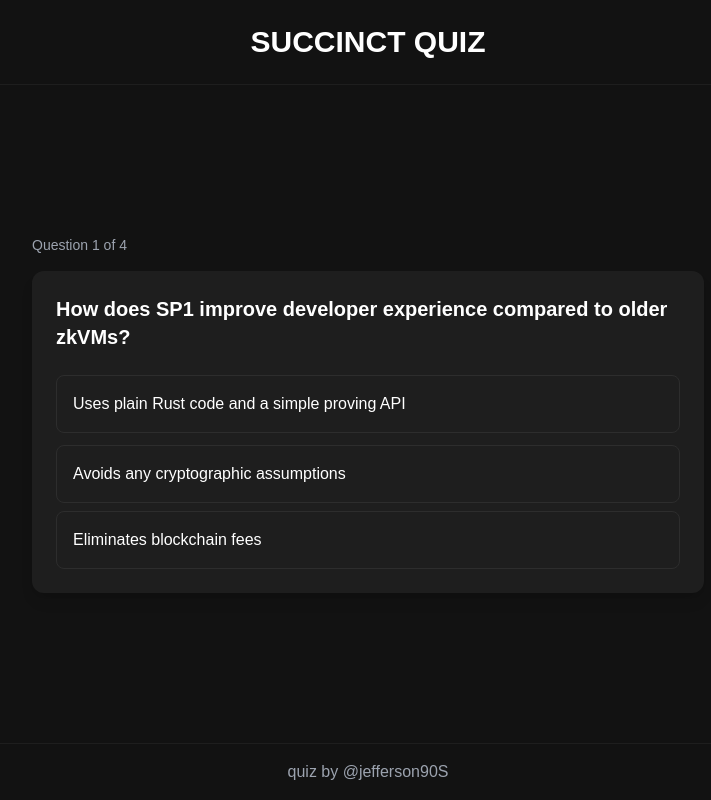
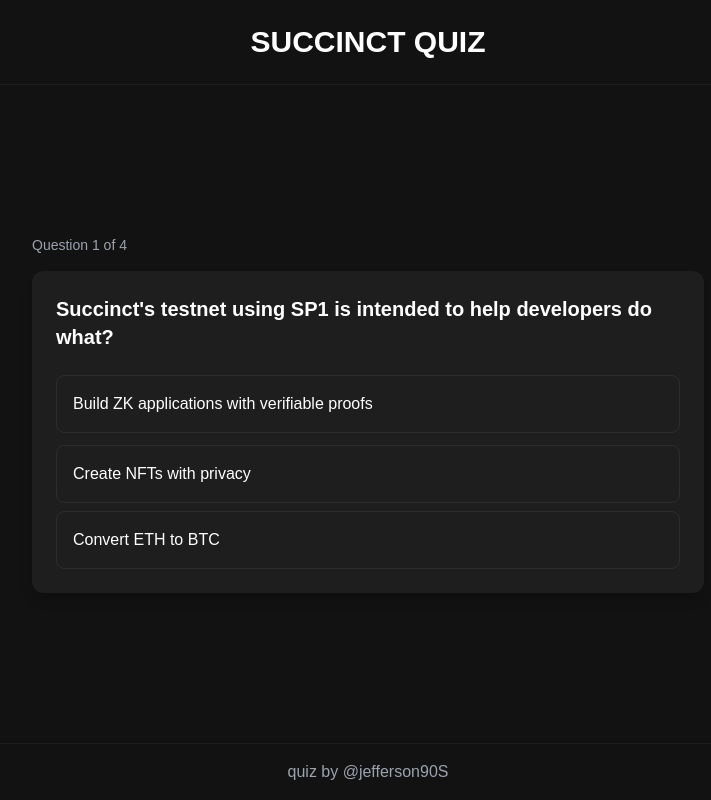
Before and after one commit to hisure2/Succinct-unofficial-Quiz-game, a Next.js app: page / in a window 1280 px wide. Shown: the whole page, without its empty margins (272-983 px from the left). Built offline with nearby package versions, Linux system fonts and the light colour scheme.

Commit message:
changed 05052025

```diff
--- a/data/questions.ts
+++ b/data/questions.ts
@@ -2,23 +2,23 @@ import type { Question } from "@/types/quiz"
 
 export const questions: Question[] = [
   {
-    text: "How does SP1 improve developer experience compared to older zkVMs?",
-    options: ["Uses plain Rust code and a simple proving API", "Avoids any cryptographic assumptions", "Eliminates blockchain fees"],
-    correctAnswer: "Uses plain Rust code and a simple proving API",
+    text: "Succinct's testnet using SP1 is intended to help developers do what?",
+    options: [" Build ZK applications with verifiable proofs", "Create NFTs with privacy", "Convert ETH to BTC"],
+    correctAnswer: " Build ZK applications with verifiable proofs",
   },
   {
-    text: "Which environment does SP1 aim to be compatible with for universal proving?",
-    options: ["Ethereum only", "Celestia only", "Any verifiable backend (Ethereum, Celestia, etc.)"],
-    correctAnswer: "Any verifiable backend (Ethereum, Celestia, etc.)",
+    text: "What role does the prover play in SP1?",
+    options: [" Generates a proof for program execution", "Publishes blocks to the blockchain", "Compiles the smart contract"],
+    correctAnswer: "Generates a proof for program execution",
   },
   {
-    text: "Why is Succinct’s testnet important for developers?",
-    options: ["It mines new tokens", "It allows testing of verifiable apps using SP1", "It replaces mainnet entirely"],
-    correctAnswer: "It allows testing of verifiable apps using SP1",
+    text: "How does SP1 differ from other ZKVMs like zkEVM?",
+    options: ["It supports general-purpose computation beyond smart contracts", "It is not Turing complete", "It runs only on Ethereum"],
+    correctAnswer: "It supports general-purpose computation beyond smart contracts",
   },
   {
-    text: "What role do rollups play in SP1’s ecosystem?",
-    options: ["They store NFTs", "They handle UI rendering", "They serve as scalable environments for SP1 apps"],
-    correctAnswer: "They serve as scalable environments for SP1 apps",
+    text: "Which of the following best describes the scalability benefit of using SP1?",
+    options: ["Reduced latency for layer-1 networks", "Running contracts in parallel", "Offloading computation to provers and verifying succinct proofs"],
+    correctAnswer: "Offloading computation to provers and verifying succinct proofs",
   }
 ]
```
